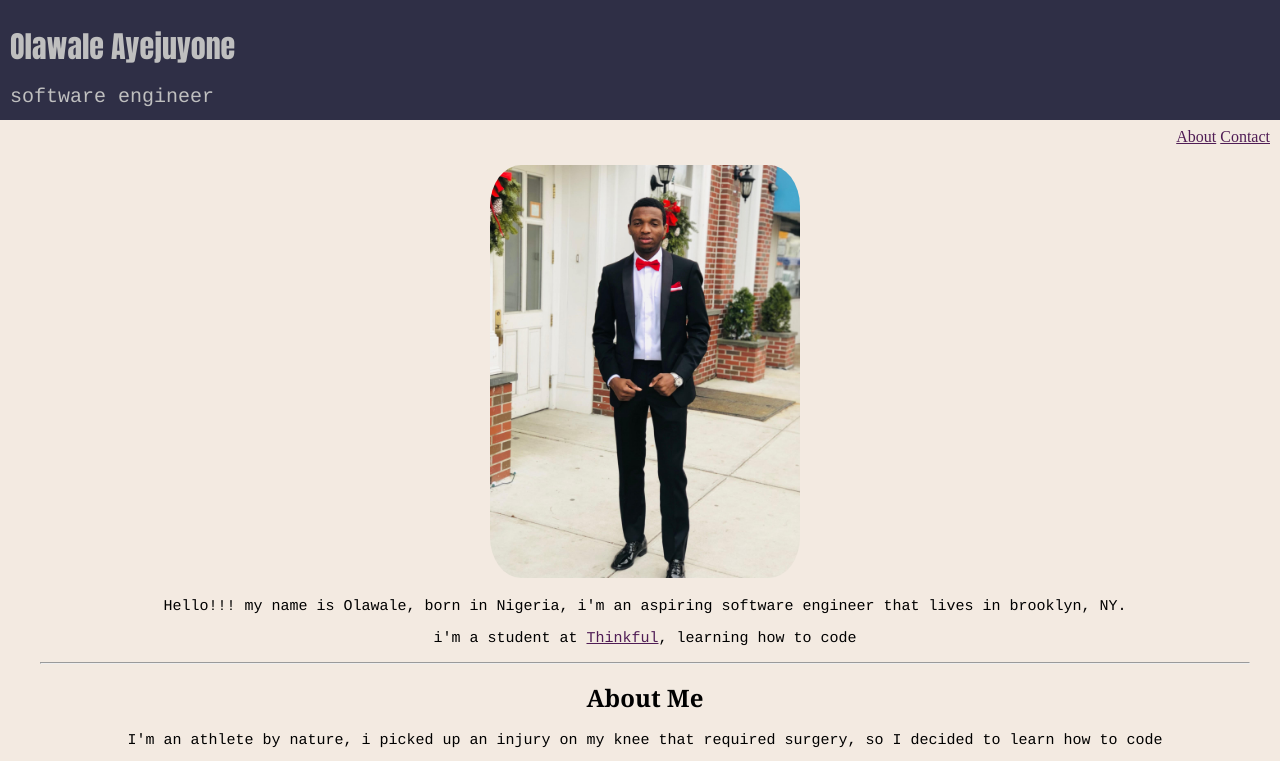
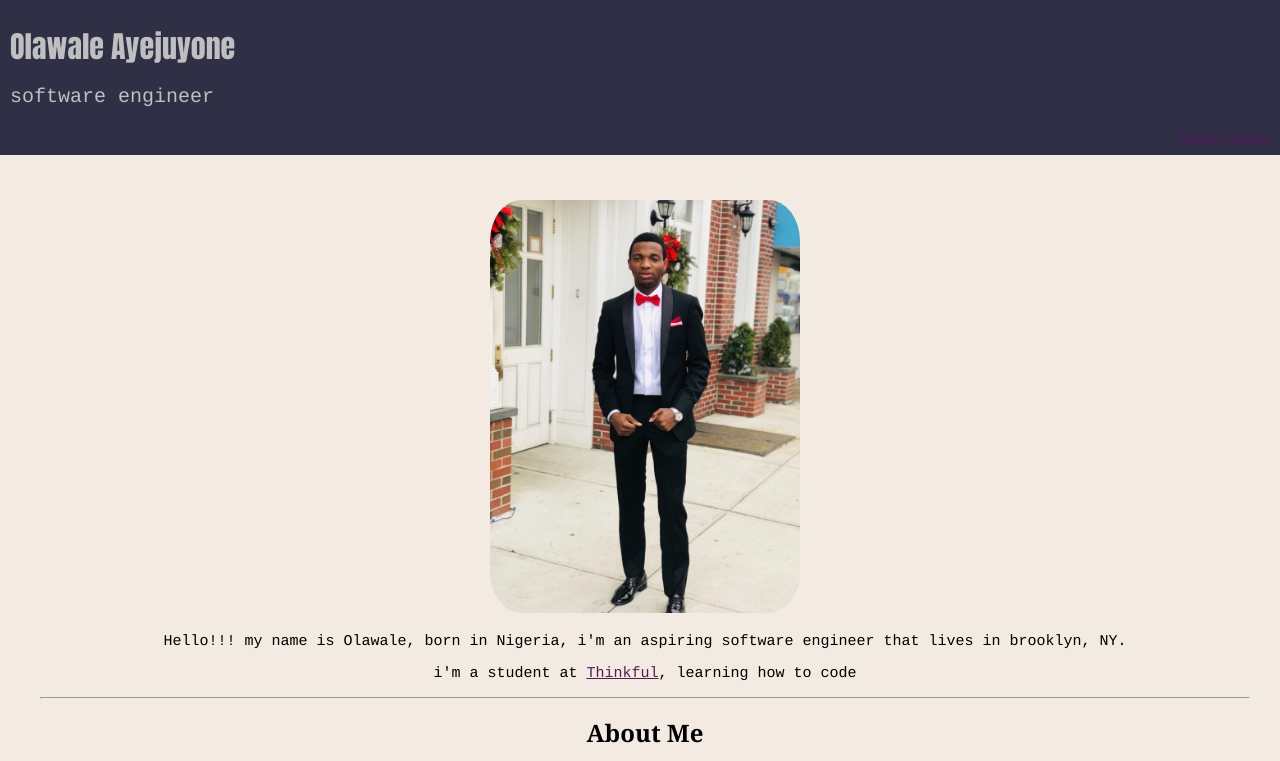
Before and after one commit to walethesolution/updatedWebPagee, a plain HTML site: page index.html in a window 1280 px wide. Shown: the top 761 px of the page. Drawn offline with nearby package versions, Linux system fonts and the light colour scheme.

Commit message:
Update style.css

```diff
--- a/style.css
+++ b/style.css
@@ -3,7 +3,7 @@ header {
   padding: 10px;
   margin: auto;
   text-align: left;
-  height: 100px;
+  height: 135px;
 }
 
 /*this styles both the header and footer*/
```
